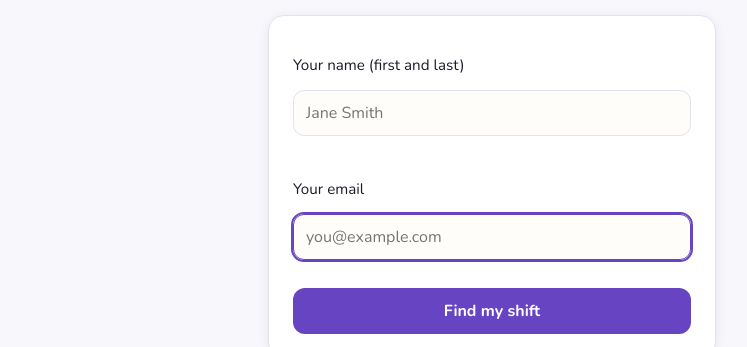
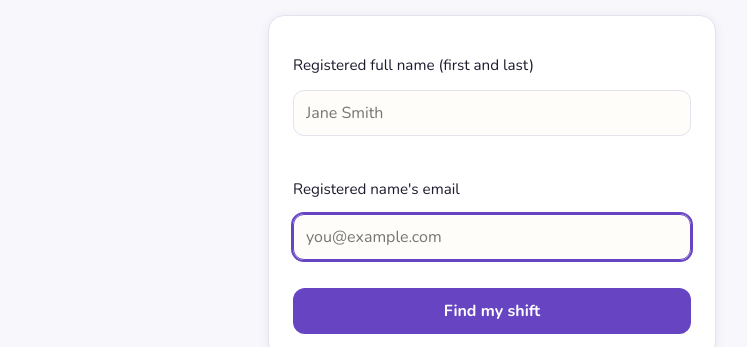
Before and after one commit to henreclaud/AHH, a website: page public/checkin.html in a window 1280 px wide. Shown: the part 194-541 px from the top of the page, without its empty margins (148-895 px from the left). Drawn offline with nearby package versions, Linux system fonts and the light colour scheme.

Commit message:
Label name/email fields "Registered ..." on signup and check in/out
Parents were signing their kids up under the parent's own email, which
breaks the match against the registered volunteers sheet. Peter asked for
the field labels to say "Registered full name (first and last)" and
"Registered name's email" on all three pages.

Co-Authored-By: Claude Opus 5 <noreply@anthropic.com>

```diff
--- a/public/checkin.html
+++ b/public/checkin.html
@@ -28,7 +28,7 @@
 
           <form id="email-form" class="checkin-form card" novalidate>
             <label>
-              Your name (first and last)
+              Registered full name (first and last)
               <input
                 type="text"
                 id="name-input"
@@ -39,7 +39,7 @@
               />
             </label>
             <label>
-              Your email
+              Registered name's email
               <input
                 type="email"
                 id="email-input"
```
Also changed, not shown: public/checkout.html (+2 -2 lines), public/index.html (+2 -2 lines).
